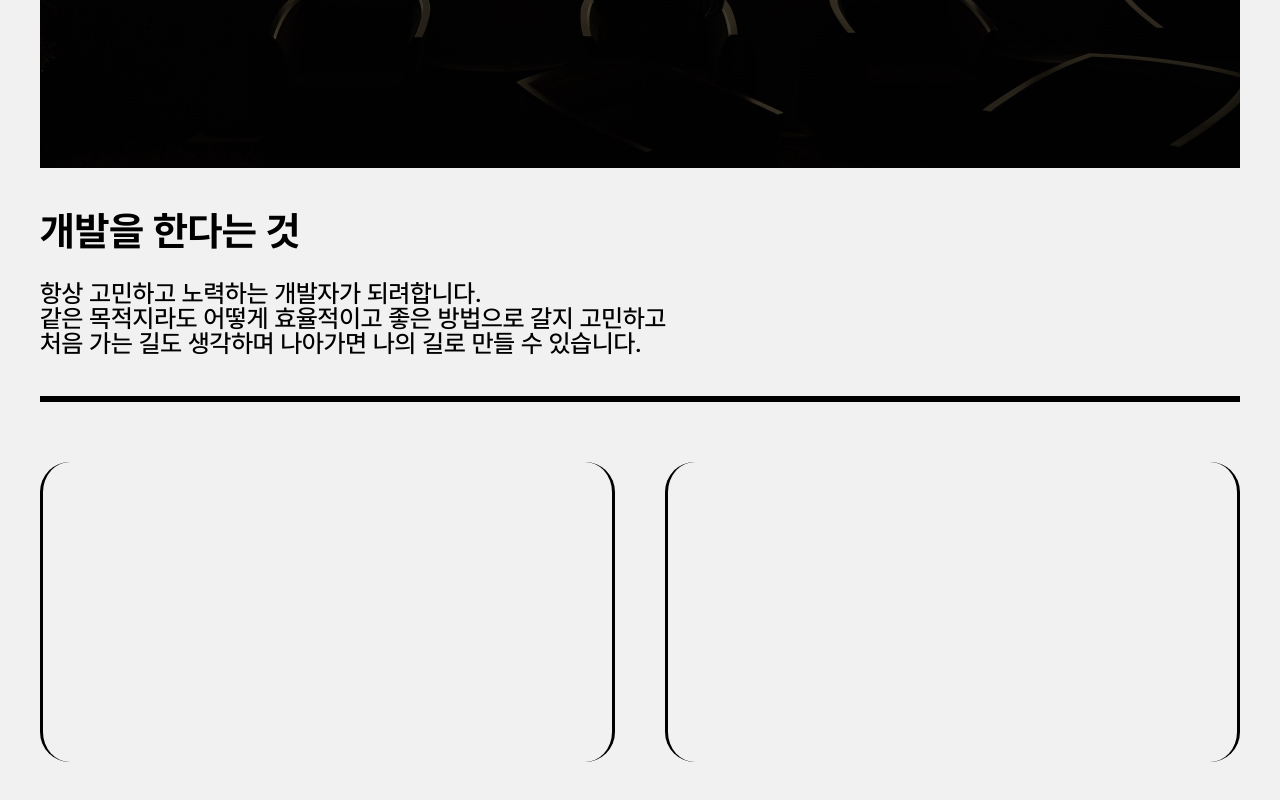
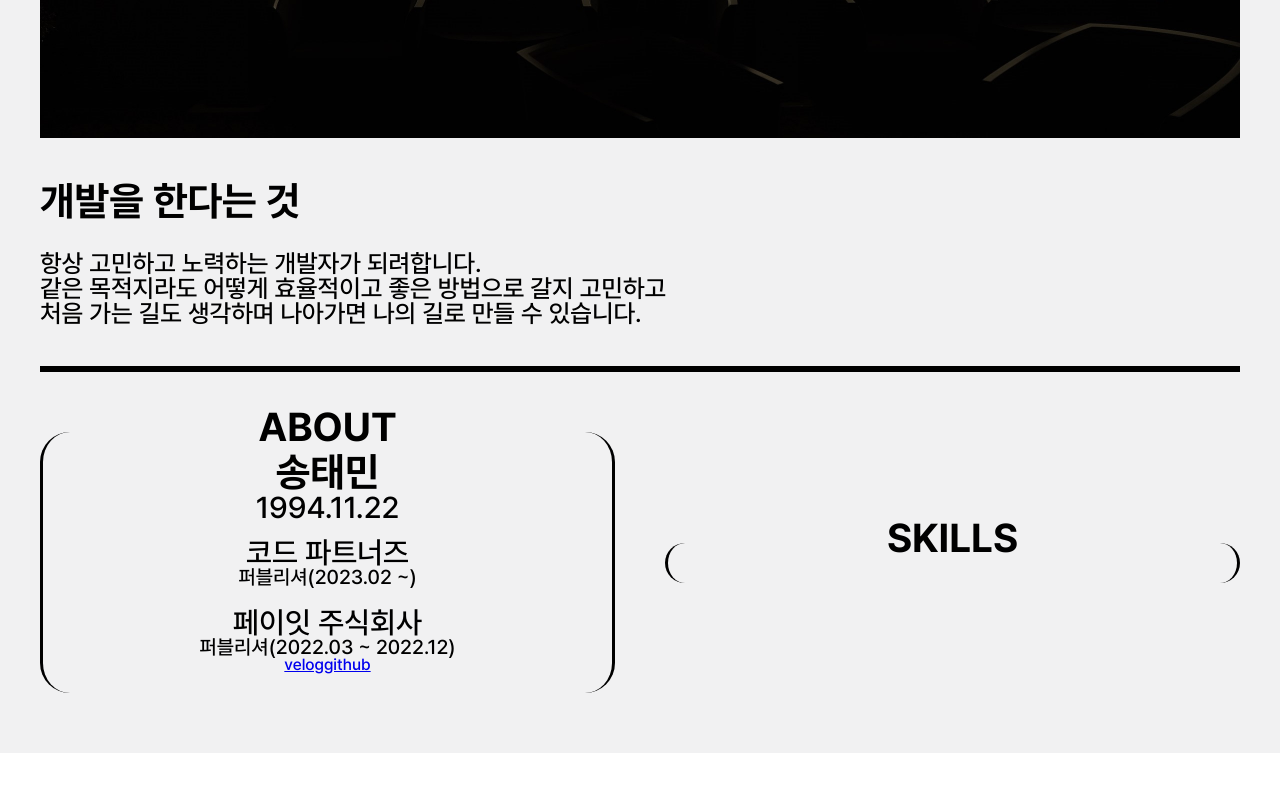
Before and after one commit to Taemin1234/portfolio_prac, a React (Create React App) app: page / in a window 1280 px wide. Shown: the part 802-1602 px from the top of the page. After the commit the page ends 1555 px from the top, so only its background shows below. Built offline with nearby package versions, Linux system fonts and the light colour scheme.

Commit message:
about 작성중

```diff
--- a/src/component/About.js
+++ b/src/component/About.js
@@ -10,18 +10,95 @@ const Section_Wrap = styled.section`
     padding: 60px 0;
 `
 const About_Box = styled.div`
+    position: relative;
+
+    display: flex;
+    flex-direction: column;
+    align-items: center;
+    justify-content: flex-start;
+
     width: 100%;
-    height: 300px;
+    padding: 20px 50px;
     border-radius: 30px;
     border-left: solid 3px #000;
-    border-right: solid 3px #000
+    border-right: solid 3px #000;
+
+    .title {
+        position: absolute;
+        left: 50%;
+        transform: translateX(-50%);
+        top: -25px;
+
+        font-size: 40px;
+        font-weight: 700;
+
+    }
+
+    .name {
+        font-size: 40px;
+        font-weight: 700;
+        text-align: center;
+    }
+    .birth {
+        font-size: 30px;
+        text-align: center;
+    }
+    .career {
+        margin-top: 15px;
+        text-align: center;
+
+
+        li {
+            margin-top: 20px;
+
+            &:first-child {
+                margin-top: 0;
+            }
+
+            .name {
+                font-size: 30px;
+                font-weight: 500;
+            }
+            .date {
+                font-size: 20px;
+            }
+        }
+    }
+
 `
+const About_Box2 = styled(About_Box)`
+    display: block;
+`
+
+
 
 function About () {
     return (
         <Section_Wrap>
-            <About_Box></About_Box>
-            <About_Box></About_Box>
+            <About_Box>
+                <p className="title">ABOUT</p>
+                <div className="name_wrap">
+                    <p className="name">송태민</p>
+                    <p className="birth">1994.11.22</p>
+                </div>
+                <ul className="career">
+                    <li>
+                        <p className="name">코드 파트너즈</p>
+                        <p className="date">퍼블리셔(2023.02 ~)</p>
+                    </li>
+                    <li>
+                        <p className="name">페이잇 주식회사</p>
+                        <p className="date">퍼블리셔(2022.03 ~ 2022.12)</p>
+                    </li>
+                </ul>
+                <div className="blog_link">
+                    <a href="#">velog</a>
+                    <a href="#">github</a>
+                </div>
+            </About_Box>
+            <About_Box2>
+                <p className="title">SKILLS</p>
+            </About_Box2>
         </Section_Wrap>
     )
 }
--- a/src/component/Main.js
+++ b/src/component/Main.js
@@ -33,11 +33,11 @@ const Header_Box = styled.p`
 `
 const Main_Wrap = styled.div`
     position: relative;
-    padding-top: 160px;
+    padding-top: 130px;
 
     p {
         position: absolute;
-        top: 60px;
+        top: 30px;
         left: 50%;
         transform: translateX(-50%);
 
```
